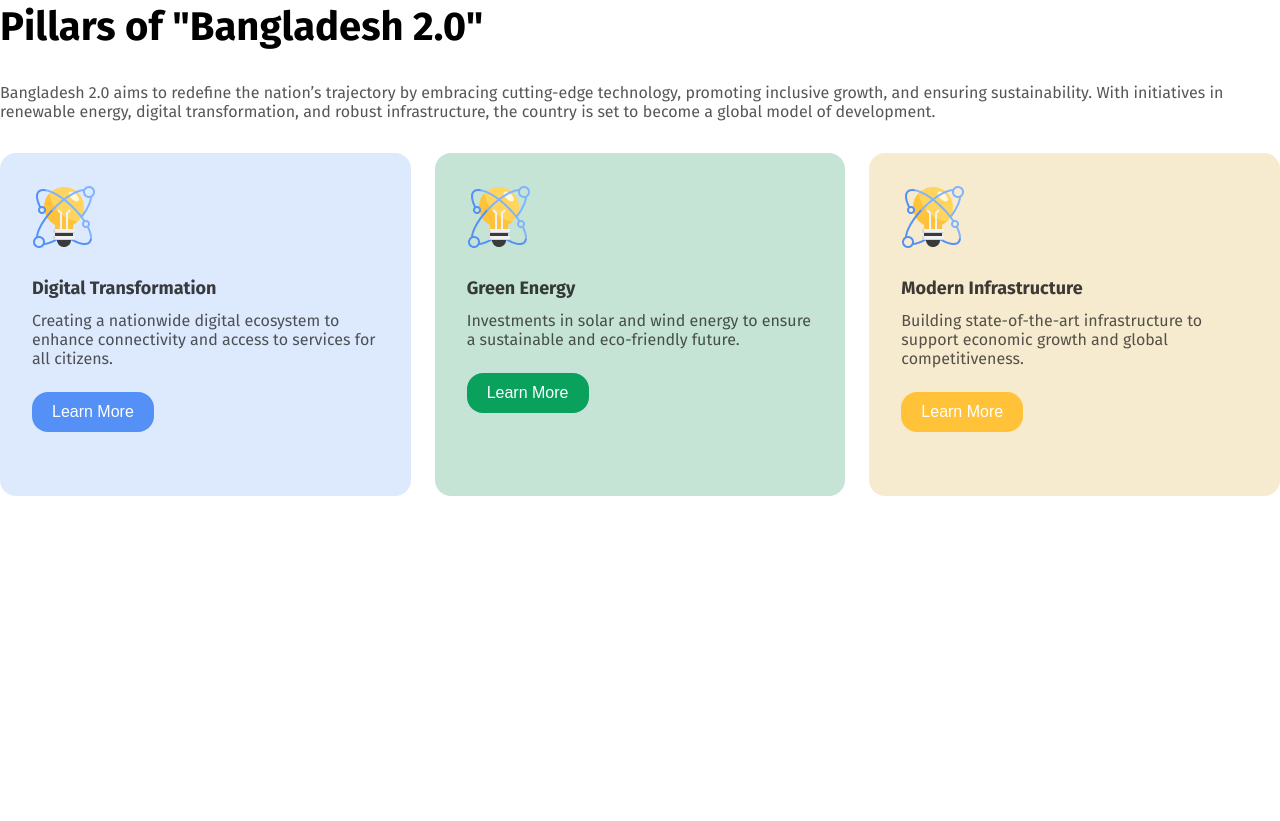
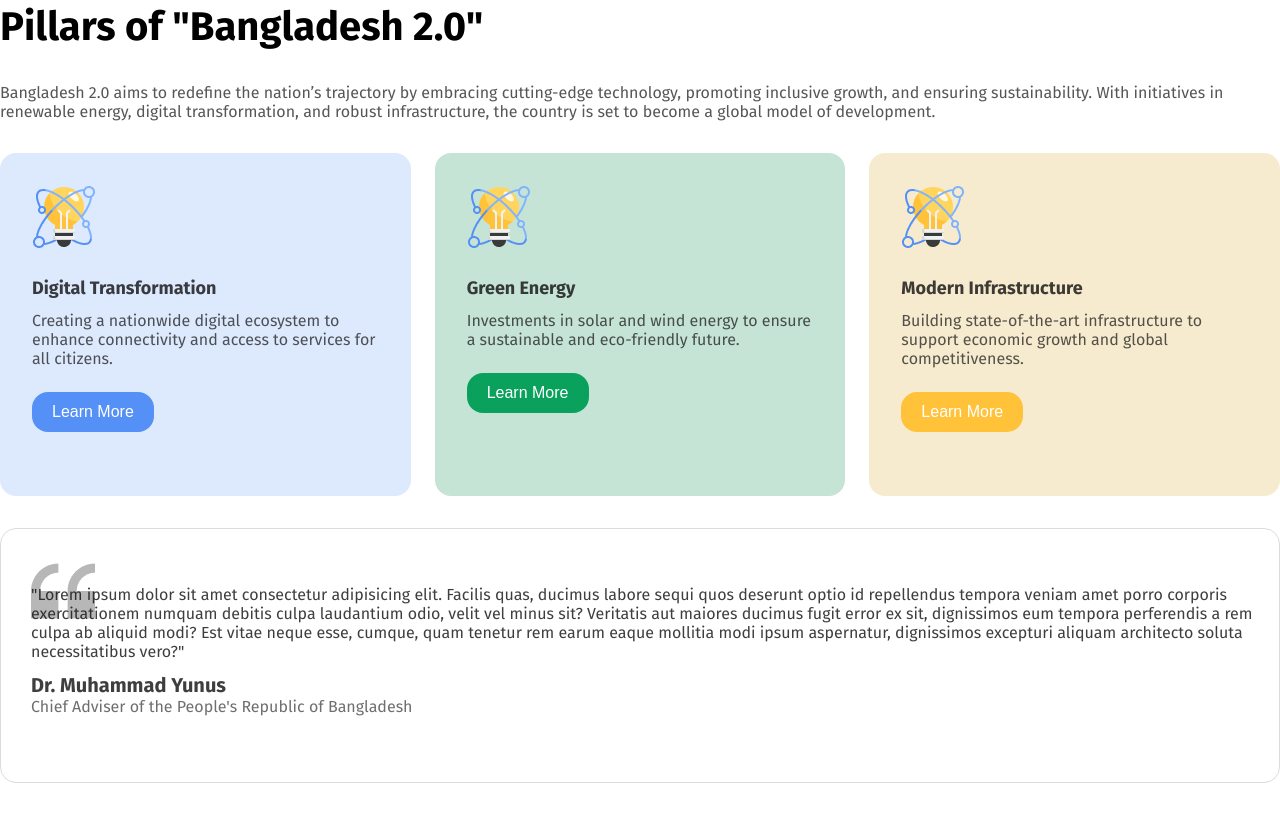
Before and after one commit to abdeyrabby404/Bangladesh-2.0-project, a plain HTML site: page index.html in a window 1280 px wide. Shown: the part 1161-1982 px from the top of the page. Before the commit the page ends 1689 px from the top, so only its background shows below. Drawn offline with Linux system fonts and the light colour scheme.

Commit message:
quote added

```diff
--- a/index.html
+++ b/index.html
@@ -82,6 +82,15 @@ vision and challenges in <br> New Bangladesh.</h1>
                     </div>
                 </div>
             </div>
+            <div class="motivation">
+                <img src="assets/quote-bg.png" alt="">
+                <div class="absolute-implement">
+                    <p class="cotation">"Lorem ipsum dolor sit amet consectetur adipisicing elit. Facilis quas, ducimus labore sequi quos deserunt optio id repellendus tempora veniam amet porro corporis exercitationem numquam debitis culpa laudantium odio, velit vel minus sit? Veritatis aut maiores ducimus fugit error ex sit, dignissimos eum tempora perferendis a rem culpa ab aliquid modi? Est vitae neque esse, cumque, quam tenetur rem earum eaque mollitia modi ipsum aspernatur, dignissimos excepturi aliquam architecto soluta necessitatibus vero?"</p>
+                <h1 class="author">Dr. Muhammad Yunus</h1>
+                <p class="author-desc">Chief Adviser of the People's Republic of Bangladesh</p>
+                </div>
+            </div>
+
         </section>
     </main>
     <footer>
--- a/styles/style.css
+++ b/styles/style.css
@@ -171,3 +171,31 @@ img{
     border: none;
     margin-bottom: 32px;
 }
+
+.cotation{
+    font-size: 16px;
+    margin-bottom: 12px;
+    color: rgba(14, 14, 14, 0.8);
+}
+.author{
+    font-size: 20px;
+    color: rgba(14, 14, 14, 0.8);
+    font-weight: 700px;
+}
+.author-desc{
+    font-size: 16px;
+    color: rgba(14, 14, 14, 0.6);
+}
+.motivation{
+    padding:0px 0px 0px 30px ;
+    border: 1px solid rgba(14, 14, 14, 0.15);
+    margin-bottom: 80px;
+    border-radius: 16px;
+}
+.motivation img{
+    padding-top: 30px;
+}
+.absolute-implement{
+    position: relative;
+    bottom: 66px;
+}
```
